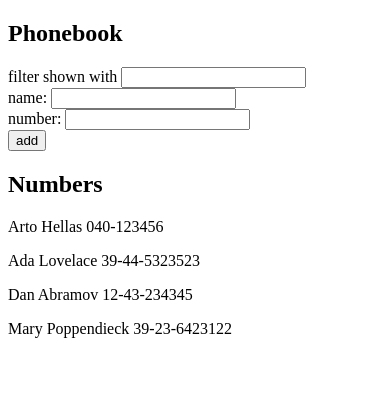
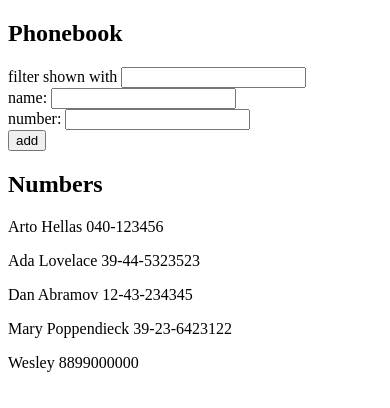
Before and after one commit to wesleydmscn-notes/fullstackopen, a React (Vite) app in the folder part2/the-phonebook/: page / in a window 390 px wide. Shown: the top 408 px of the page. Built offline with nearby package versions, Linux system fonts and the light colour scheme; data requests are answered from the project's data file.

Commit message:
part2/altering-data-in-server: 2.12 the phonebook step 7

```diff
--- a/part2/the-phonebook/db.json
+++ b/part2/the-phonebook/db.json
@@ -19,6 +19,11 @@
       "name": "Mary Poppendieck",
       "number": "39-23-6423122",
       "id": 4
+    },
+    {
+      "name": "Wesley",
+      "number": "8899000000",
+      "id": 5
     }
   ]
 }
--- a/part2/the-phonebook/src/App.jsx
+++ b/part2/the-phonebook/src/App.jsx
@@ -12,12 +12,14 @@ const App = () => {
   const [newNumber, setNewNumber] = useState("")
   const [filteredPersons, setFilteredPersons] = useState(null)
 
+  const baseurl = "http://localhost:3001"
+
   useEffect(() => {
     const eventHandler = response => {
       setPersons(response.data)
     }
 
-    const promise = axios.get("http://localhost:3001/persons")
+    const promise = axios.get(`${baseurl}/persons`)
 
     promise.then(eventHandler)
   }, [])
@@ -30,8 +32,12 @@ const App = () => {
     if (exists) {
       alert(`${newName} is already added to phonebook`)
     } else if (newName !== "" && newNumber !== "") {
+      const newPerson = { name: newName, number: newNumber }
+
+      axios.post(`${baseurl}/persons`, newPerson)
+
       setPersons((current) =>
-        current.concat({ name: newName, number: newNumber })
+        current.concat(newPerson)
       )
     }
   }
```
